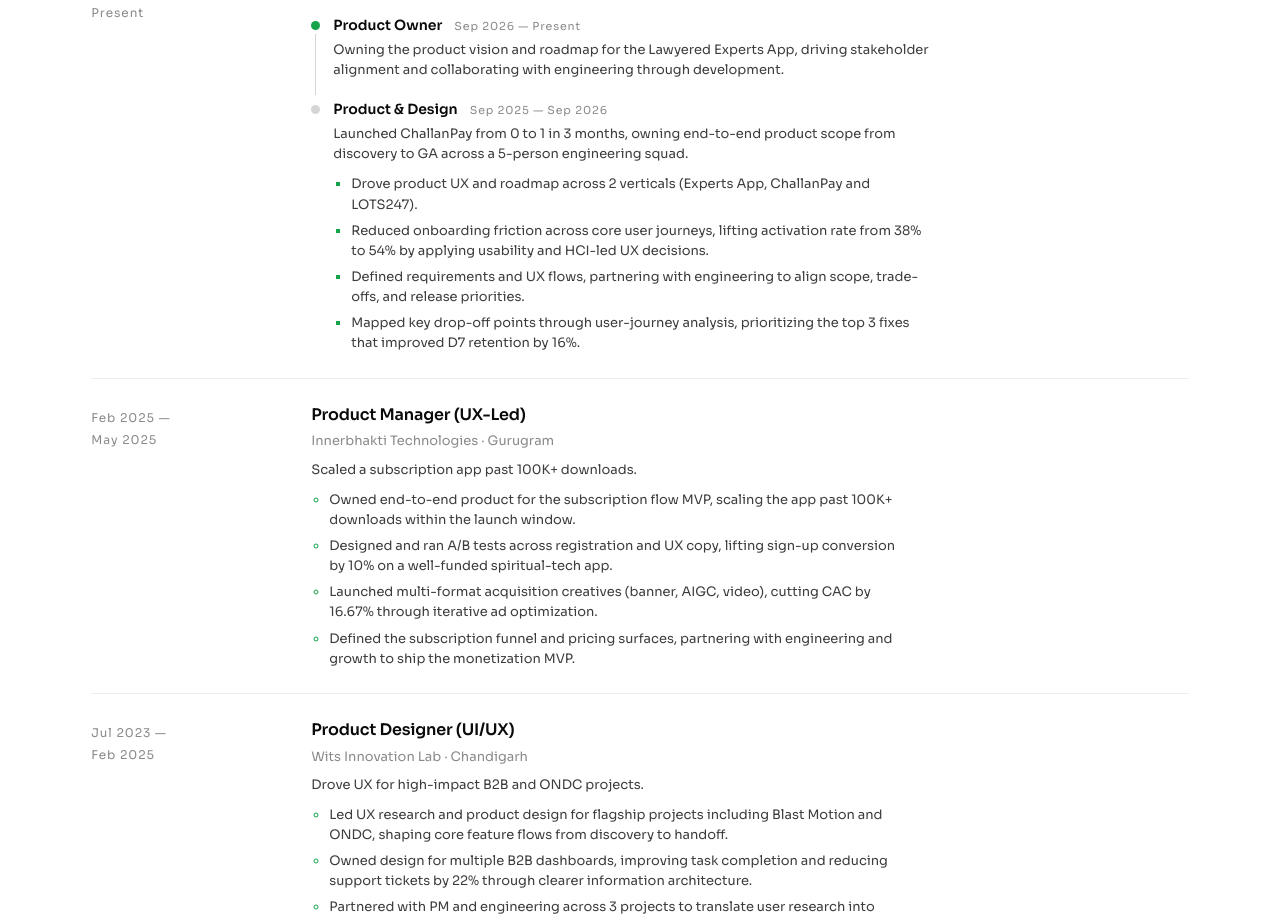
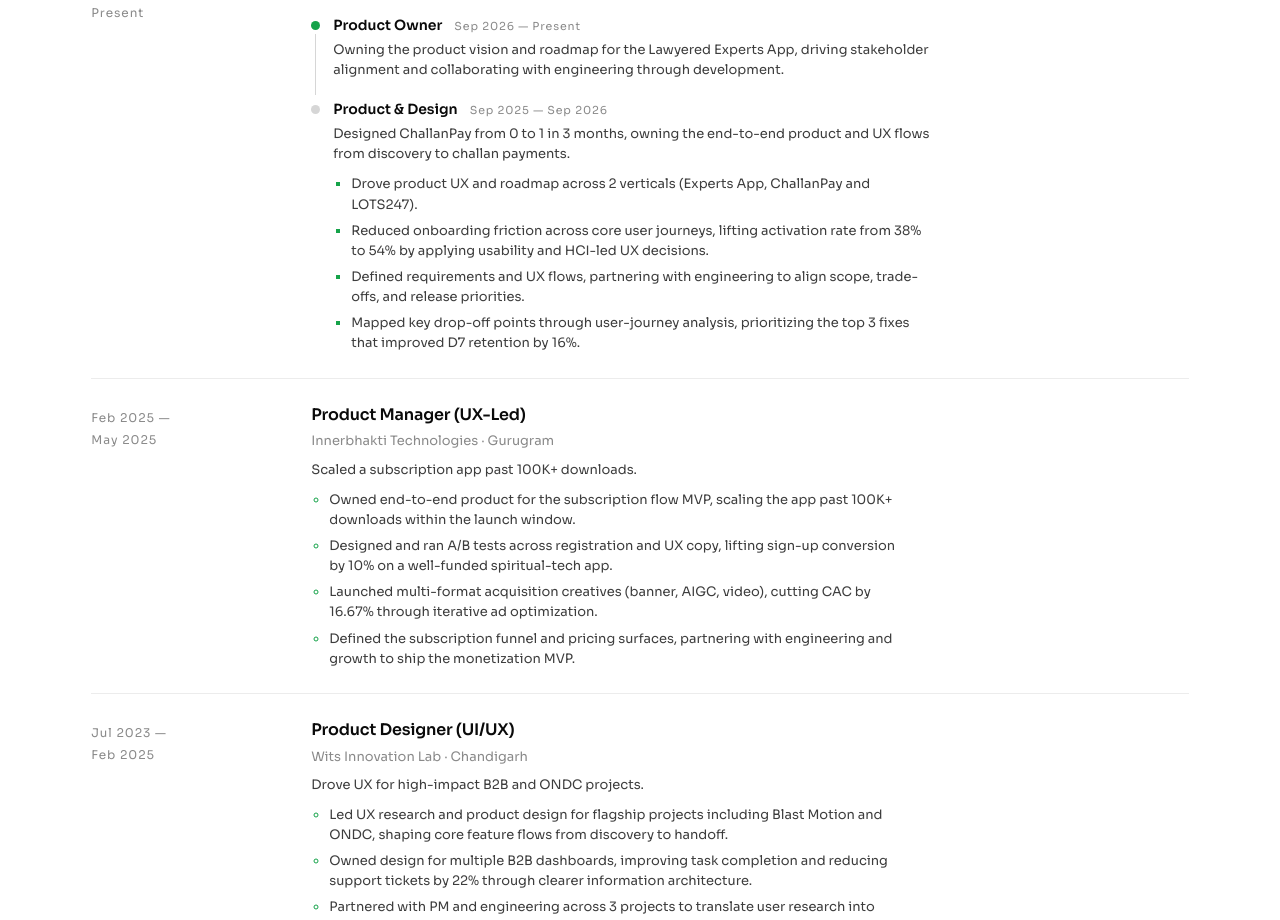
Before and after one commit to Anurag-bhatia/Anurag-s-Portfolio, a plain HTML site: page index.html in a window 1280 px wide. Shown: the part 6922-7842 px from the top of the page. Drawn offline with Linux system fonts and the light colour scheme; animation ran at ten frames a second.

Commit message:
Reword ChallanPay experience line
Co-Authored-By: Claude Opus 5.5 <noreply@anthropic.com>

```diff
--- a/index.html
+++ b/index.html
@@ -422,7 +422,7 @@
               <li class="timeline__role">
                 <p class="timeline__role-head"><strong>Product &amp; Design</strong><span>Sep 2025 — Sep 2026</span></p>
                 <p class="timeline__note">
-                  Launched ChallanPay from 0 to 1 in 3 months, owning end-to-end product scope from discovery to GA across a 5-person engineering squad.
+                  Designed ChallanPay from 0 to 1 in 3 months, owning the end-to-end product and UX flows from discovery to challan payments.
                 </p>
                 <ul class="timeline__points">
                   <li>Drove product UX and roadmap across 2 verticals (Experts App, ChallanPay and LOTS247).</li>
```
